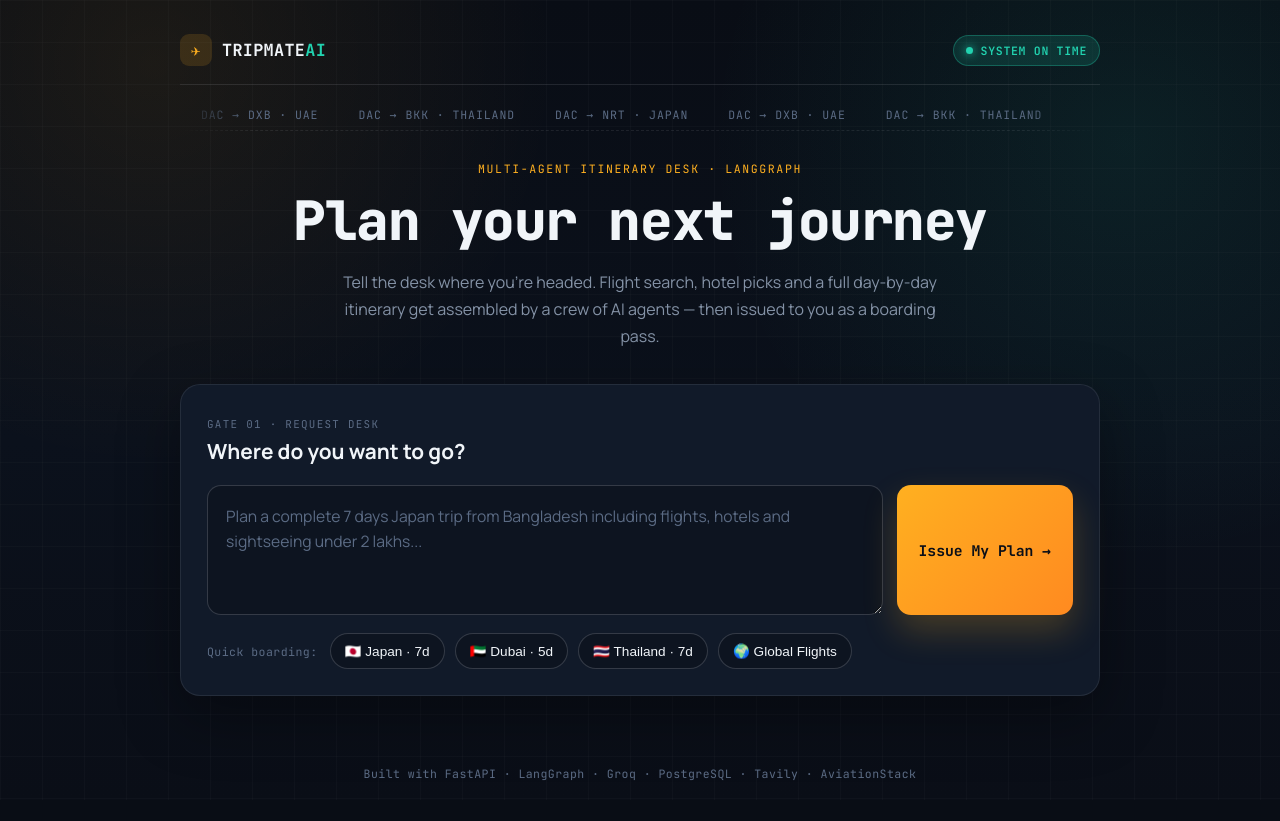
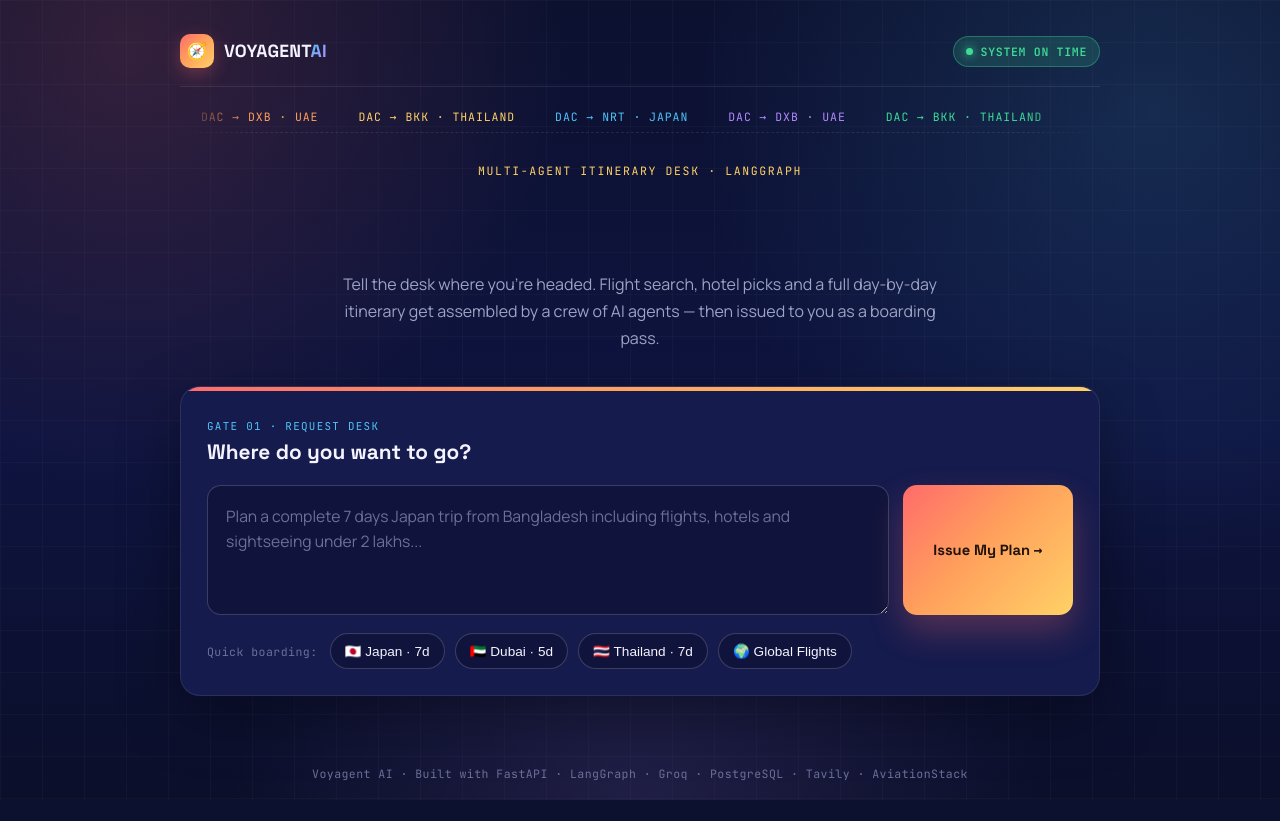
Before and after one commit to omkar834-droidk/Multi-Agent-AI-Travel-Planner, a FastAPI app: page / in a window 1280 px wide. Run offline with FastAPI, Linux system fonts and the light colour scheme; some libraries are stand-ins or nearby versions.

Commit message:
Refactor branding and update UI elements for Voyagent AI

```diff
--- a/static/script.js
+++ b/static/script.js
@@ -1,4 +1,4 @@
-let currentThreadId = localStorage.getItem("travel_thread_id") || null;
+let currentThreadId = localStorage.getItem("voyagent_thread_id") || null;
 let latestAnswerMarkdown = "";
 let routeMap = null;
 const geocodeCache = {};
@@ -249,7 +249,7 @@ async function sendMessage() {
         }
 
         currentThreadId = data.thread_id;
-        localStorage.setItem("travel_thread_id", currentThreadId);
+        localStorage.setItem("voyagent_thread_id", currentThreadId);
 
         showResult(data.answer, data.thread_id, tripInfo);
 
@@ -297,7 +297,7 @@ function downloadPDF() {
 
     const options = {
         margin: 0.5,
-        filename: "tripmate-ai-boarding-pass.pdf",
+        filename: "voyagent-ai-boarding-pass.pdf",
         image: { type: "jpeg", quality: 0.98 },
         html2canvas: { scale: 2, useCORS: true, backgroundColor: "#ffffff" },
         jsPDF: { unit: "in", format: "a4", orientation: "portrait" },
--- a/static/style.css
+++ b/static/style.css
@@ -1,28 +1,42 @@
-@import url('https://fonts.googleapis.com/css2?family=JetBrains+Mono:wght@400;500;600;700;800&family=Manrope:wght@400;500;600;700;800&display=swap');
+@import url('https://fonts.googleapis.com/css2?family=Space+Grotesk:wght@500;600;700&family=JetBrains+Mono:wght@400;500;600;700;800&family=Manrope:wght@400;500;600;700;800&display=swap');
 
 :root {
-    --bg: #090D15;
-    --panel: #111A29;
-    --panel-2: #0D1420;
-    --stroke: rgba(226, 232, 240, 0.09);
-    --stroke-strong: rgba(226, 232, 240, 0.18);
+    /* ===== Voyagent AI — travel-poster palette ===== */
+    --bg: #0C1130;
+    --bg-2: #10163F;
+    --panel: #151B4D;
+    --panel-2: #10143C;
+    --stroke: rgba(226, 232, 240, 0.10);
+    --stroke-strong: rgba(226, 232, 240, 0.20);
 
-    --amber: #FFB020;
-    --amber-dim: rgba(255, 176, 32, 0.14);
-    --teal: #22D3B0;
-    --teal-dim: rgba(34, 211, 176, 0.14);
+    --coral: #FF6B6B;
+    --coral-dim: rgba(255, 107, 107, 0.16);
+    --sunset: #FF9F5C;
+    --sunset-dim: rgba(255, 159, 92, 0.16);
+    --gold: #FFD166;
+    --gold-dim: rgba(255, 209, 102, 0.16);
+    --sky: #4FC3F7;
+    --sky-dim: rgba(79, 195, 247, 0.16);
+    --violet: #B388FF;
+    --violet-dim: rgba(179, 136, 255, 0.16);
+    --mint: #3DDC97;
+    --mint-dim: rgba(61, 220, 151, 0.16);
     --danger: #FF6B6B;
 
-    --text: #F1F5F9;
-    --muted: #8492A6;
-    --muted-2: #5B6B84;
+    --text: #F5F3FF;
+    --muted: #9CA3C4;
+    --muted-2: #6B7099;
 
-    --font-display: 'JetBrains Mono', ui-monospace, monospace;
+    --font-display: 'Space Grotesk', ui-monospace, monospace;
+    --font-mono: 'JetBrains Mono', ui-monospace, monospace;
     --font-body: 'Manrope', system-ui, -apple-system, sans-serif;
 
     --radius-lg: 20px;
     --radius-md: 14px;
     --radius-sm: 8px;
+
+    --gradient-sunset: linear-gradient(135deg, var(--coral) 0%, var(--sunset) 45%, var(--gold) 100%);
+    --gradient-sky: linear-gradient(135deg, var(--sky) 0%, var(--violet) 100%);
 }
 
 * {
@@ -44,9 +58,10 @@ body {
     inset: 0;
     z-index: -1;
     background:
-        radial-gradient(circle at 12% 8%, rgba(255, 176, 32, 0.08), transparent 30%),
-        radial-gradient(circle at 88% 18%, rgba(34, 211, 176, 0.09), transparent 32%),
-        linear-gradient(180deg, #090D15 0%, #0B111C 55%, #0A0E17 100%);
+        radial-gradient(circle at 10% 6%, rgba(255, 107, 107, 0.16), transparent 32%),
+        radial-gradient(circle at 90% 14%, rgba(79, 195, 247, 0.14), transparent 34%),
+        radial-gradient(circle at 50% 100%, rgba(179, 136, 255, 0.12), transparent 40%),
+        linear-gradient(180deg, #0C1130 0%, #0E1440 55%, #0B0F2A 100%);
 }
 
 .board-bg::after {
@@ -54,8 +69,8 @@ body {
     position: absolute;
     inset: 0;
     background-image:
-        linear-gradient(rgba(255, 255, 255, 0.02) 1px, transparent 1px),
-        linear-gradient(90deg, rgba(255, 255, 255, 0.02) 1px, transparent 1px);
+        linear-gradient(rgba(255, 255, 255, 0.025) 1px, transparent 1px),
+        linear-gradient(90deg, rgba(255, 255, 255, 0.025) 1px, transparent 1px);
     background-size: 42px 42px;
 }
 
@@ -81,36 +96,40 @@ body {
     gap: 10px;
     font-family: var(--font-display);
     font-weight: 700;
-    letter-spacing: 0.02em;
-    font-size: 1.05rem;
+    letter-spacing: 0.01em;
+    font-size: 1.1rem;
 }
 
 .brand-mark {
     display: inline-flex;
     align-items: center;
     justify-content: center;
-    width: 32px;
-    height: 32px;
-    border-radius: 9px;
-    background: var(--amber-dim);
-    color: var(--amber);
-    font-size: 1rem;
+    width: 34px;
+    height: 34px;
+    border-radius: 10px;
+    background: var(--gradient-sunset);
+    color: #1A0F0A;
+    font-size: 1.05rem;
+    box-shadow: 0 6px 18px rgba(255, 107, 107, 0.3);
 }
 
 .brand-accent {
-    color: var(--teal);
+    background: var(--gradient-sky);
+    -webkit-background-clip: text;
+    background-clip: text;
+    color: transparent;
 }
 
 .status-pill {
     display: flex;
     align-items: center;
     gap: 8px;
-    background: var(--teal-dim);
-    color: var(--teal);
-    border: 1px solid rgba(34, 211, 176, 0.3);
+    background: var(--mint-dim);
+    color: var(--mint);
+    border: 1px solid rgba(61, 220, 151, 0.35);
     padding: 7px 12px;
     border-radius: 999px;
-    font-family: var(--font-display);
+    font-family: var(--font-mono);
     font-weight: 600;
     font-size: 0.72rem;
     letter-spacing: 0.06em;
@@ -121,8 +140,8 @@ body {
     width: 7px;
     height: 7px;
     border-radius: 50%;
-    background: var(--teal);
-    box-shadow: 0 0 10px var(--teal);
+    background: var(--mint);
+    box-shadow: 0 0 10px var(--mint);
 }
 
 /* ============ TICKER ============ */
@@ -138,13 +157,19 @@ body {
     display: flex;
     gap: 40px;
     white-space: nowrap;
-    font-family: var(--font-display);
+    font-family: var(--font-mono);
     font-size: 0.72rem;
     letter-spacing: 0.08em;
-    color: var(--muted-2);
     animation: ticker-scroll 22s linear infinite;
     width: max-content;
 }
+
+.ticker-track span:nth-child(6n+1) { color: var(--coral); }
+.ticker-track span:nth-child(6n+2) { color: var(--sunset); }
+.ticker-track span:nth-child(6n+3) { color: var(--gold); }
+.ticker-track span:nth-child(6n+4) { color: var(--sky); }
+.ticker-track span:nth-child(6n+5) { color: var(--violet); }
+.ticker-track span:nth-child(6n+6) { color: var(--mint); }
 
 @keyframes ticker-scroll {
     from { transform: translateX(0); }
@@ -158,21 +183,31 @@ body {
 }
 
 .eyebrow {
-    font-family: var(--font-display);
+    font-family: var(--font-mono);
     font-size: 0.72rem;
     letter-spacing: 0.14em;
-    color: var(--amber);
+    color: var(--gold);
     margin-bottom: 16px;
 }
 
 .split-headline {
     font-family: var(--font-display);
-    font-weight: 800;
+    font-weight: 700;
     font-size: clamp(1.9rem, 6vw, 3.4rem);
     letter-spacing: -0.02em;
     line-height: 1.08;
     margin-bottom: 18px;
-    color: var(--text);
+    background: linear-gradient(100deg, var(--coral) 0%, var(--sunset) 30%, var(--gold) 55%, var(--sky) 80%, var(--violet) 100%);
+    background-size: 200% auto;
+    -webkit-background-clip: text;
+    background-clip: text;
+    color: transparent;
+    animation: gradient-drift 8s ease-in-out infinite alternate;
+}
+
+@keyframes gradient-drift {
+    from { background-position: 0% center; }
+    to { background-position: 100% center; }
 }
 
 .split-headline .flap {
@@ -220,6 +258,18 @@ body {
 
 .counter-card {
     padding: 26px;
+    position: relative;
+    overflow: hidden;
+}
+
+.counter-card::before {
+    content: "";
+    position: absolute;
+    top: 0;
+    left: 0;
+    right: 0;
+    height: 4px;
+    background: var(--gradient-sunset);
 }
 
 .counter-header {
@@ -228,14 +278,15 @@ body {
 
 .counter-label {
     display: inline-block;
-    font-family: var(--font-display);
+    font-family: var(--font-mono);
     font-size: 0.68rem;
     letter-spacing: 0.12em;
-    color: var(--muted-2);
+    color: var(--sky);
     margin-bottom: 6px;
 }
 
 .counter-header h2 {
+    font-family: var(--font-display);
     font-size: 1.3rem;
     font-weight: 700;
 }
@@ -277,23 +328,23 @@ textarea::placeholder {
     border: none;
     border-radius: var(--radius-md);
     padding: 0 22px;
-    background: linear-gradient(135deg, var(--amber), #FF8A20);
-    color: #0A0E17;
+    background: var(--gradient-sunset);
+    color: #21120A;
     font-family: var(--font-display);
     font-weight: 700;
     font-size: 0.92rem;
     cursor: pointer;
-    box-shadow: 0 16px 34px rgba(255, 176, 32, 0.22);
+    box-shadow: 0 16px 34px rgba(255, 107, 107, 0.28);
     transition: 0.2s ease;
 }
 
 #sendBtn:hover {
     transform: translateY(-2px);
-    box-shadow: 0 20px 44px rgba(255, 176, 32, 0.3);
+    box-shadow: 0 20px 44px rgba(255, 159, 92, 0.36);
 }
 
 #sendBtn:focus-visible {
-    outline: 3px solid var(--teal);
+    outline: 3px solid var(--sky);
     outline-offset: 2px;
 }
 
--- a/templates/index.html
+++ b/templates/index.html
@@ -3,7 +3,7 @@
 <head>
     <meta charset="UTF-8">
     <meta name="viewport" content="width=device-width, initial-scale=1.0">
-    <title> AI TRIP PLANER — Boarding your itinerary</title>
+    <title>Voyagent AI — Boarding your itinerary</title>
 
     <link rel="preconnect" href="https://fonts.googleapis.com">
     <link rel="preconnect" href="https://fonts.gstatic.com" crossorigin>
@@ -23,8 +23,8 @@
         <!-- ============ TOP BAR ============ -->
         <header class="topbar">
             <div class="brand">
-                <span class="brand-mark">✈</span>
-                <span class="brand-text">TRIPMATE<span class="brand-accent">AI</span></span>
+                <span class="brand-mark">🧭</span>
+                <span class="brand-text">VOYAGENT<span class="brand-accent">AI</span></span>
             </div>
 
             <div class="status-pill" role="status">
@@ -77,16 +77,16 @@
 
             <div class="quick-prompts">
                 <span class="quick-label">Quick boarding:</span>
-                <button onclick="setPrompt('Plan a complete 7 days Japan trip from Bangladesh including flights, hotels and sightseeing under 2 lakhs.')">
+                <button class="jp" onclick="setPrompt('Plan a complete 7 days Japan trip from Bangladesh including flights, hotels and sightseeing under 2 lakhs.')">
                     🇯🇵 Japan · 7d
                 </button>
-                <button onclick="setPrompt('Plan a 5 days Dubai trip from Dhaka with flights, hotels and sightseeing.')">
+                <button class="ae" onclick="setPrompt('Plan a 5 days Dubai trip from Dhaka with flights, hotels and sightseeing.')">
                     🇦🇪 Dubai · 5d
                 </button>
-                <button onclick="setPrompt('Plan a 7 days Thailand trip from Bangladesh with budget hotels and sightseeing.')">
+                <button class="th" onclick="setPrompt('Plan a 7 days Thailand trip from Bangladesh with budget hotels and sightseeing.')">
                     🇹🇭 Thailand · 7d
                 </button>
-                <button onclick="setPrompt('Give me all country flight info.')">
+                <button class="global" onclick="setPrompt('Give me all country flight info.')">
                     🌍 Global Flights
                 </button>
             </div>
@@ -114,13 +114,13 @@
 
             <div id="pdfContent" class="pdf-content">
 
-                <h1 class="pdf-title">TripMate AI — Boarding Pass Itinerary</h1>
+                <h1 class="pdf-title">Voyagent AI — Boarding Pass Itinerary</h1>
 
                 <!-- Boarding pass stub -->
                 <div class="boarding-pass">
                     <div class="bp-main">
                         <div class="bp-row bp-brand-row">
-                            <span class="bp-brand">TRIPMATE AIRWAYS</span>
+                            <span class="bp-brand">VOYAGENT AIRWAYS</span>
                             <span class="bp-class">CLASS: AI-GENERATED</span>
                         </div>
 
@@ -173,7 +173,7 @@
     </main>
 
     <footer>
-        Built with FastAPI · LangGraph · Groq · PostgreSQL · Tavily · AviationStack
+        Voyagent AI · Built with FastAPI · LangGraph · Groq · PostgreSQL · Tavily · AviationStack
     </footer>
 
     <!-- Markdown Renderer -->
```
Also changed, not shown: other parts of static/style.css (+55 -32 lines).
